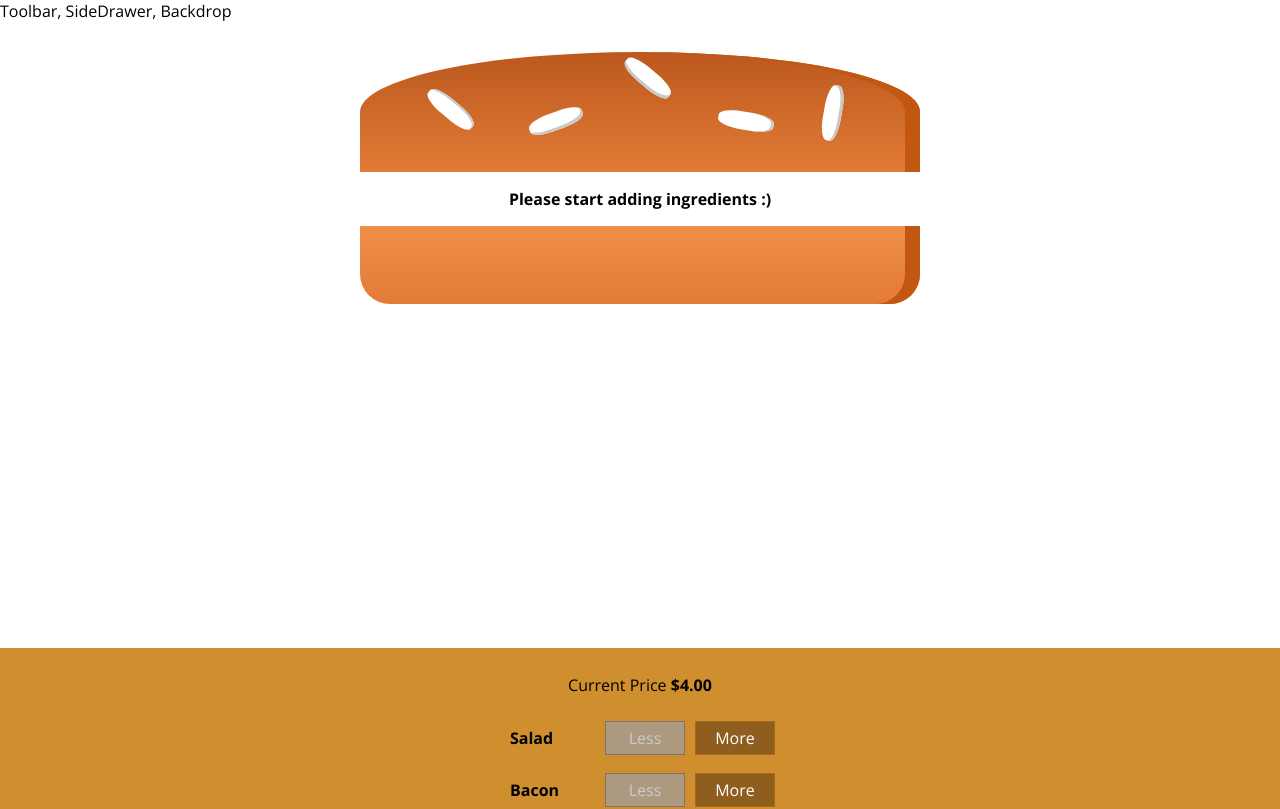
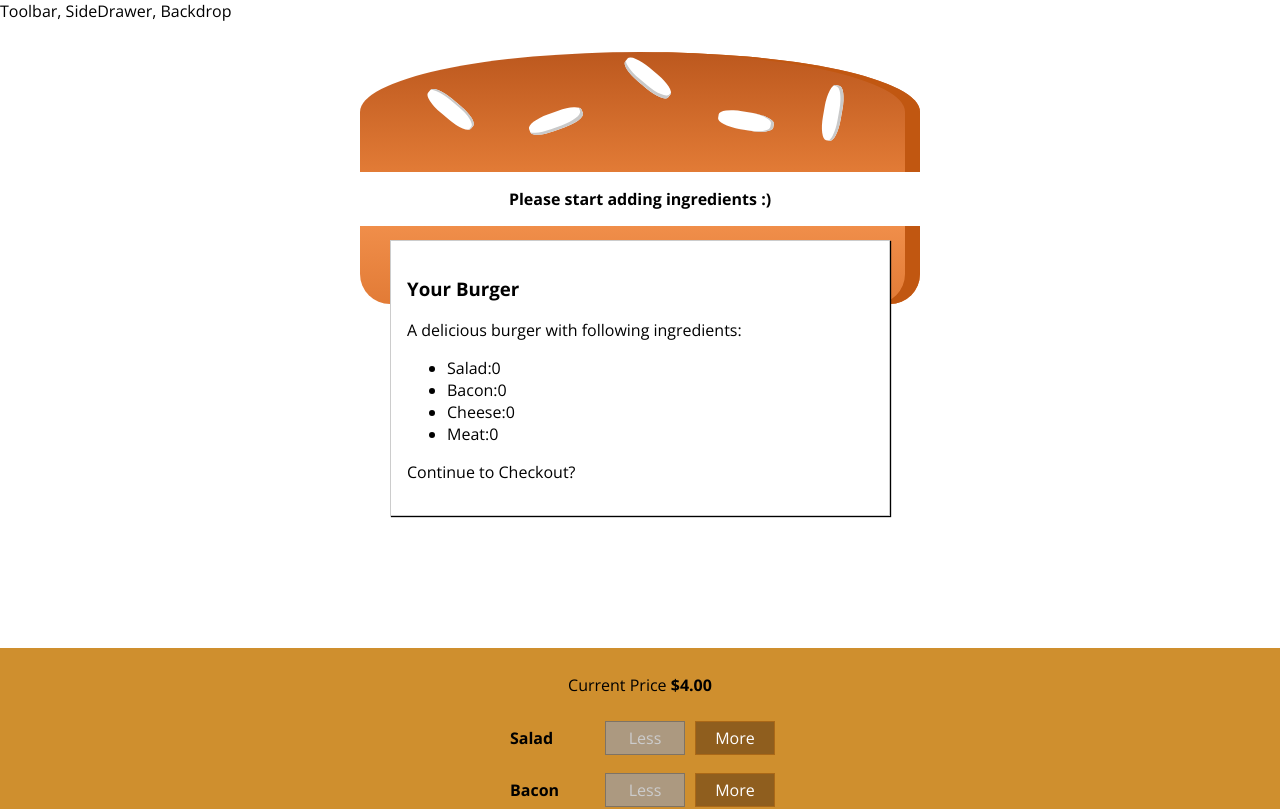
Before and after one commit to silvervian/BurgerBuilder, a React (Create React App) app: page / in a window 1280 px wide. Shown: the top 809 px of the page. Built offline with nearby package versions, Linux system fonts and the light colour scheme.

Commit message:
28.01.2020 - 168

```diff
--- /dev/null
+++ b/src/components/order-summary/order-summary.component.jsx
@@ -0,0 +1,24 @@
+import React from "react";
+
+import Aux from "../../hoc/auxillary.component";
+
+const OrderSummary = props => {
+  const ingredientsSummary = Object.keys(props.ingredients).map(igKey => {
+    return (
+      <li key={igKey}>
+        <span style={{ textTransform: "capitalize" }}>{igKey}:</span>
+        {props.ingredients[igKey]}
+      </li>
+    );
+  });
+  return (
+    <Aux>
+      <h3>Your Burger</h3>
+      <p>A delicious burger with following ingredients:</p>
+      <ul>{ingredientsSummary}</ul>
+      <p>Continue to Checkout?</p>
+    </Aux>
+  );
+};
+
+export default OrderSummary;
--- /dev/null
+++ b/src/components/ui/backdrop/backdrop.component.jsx
@@ -0,0 +1,5 @@
+import React from 'react'
+
+const BackDrop = props => ();
+
+export default BackDrop;
--- /dev/null
+++ b/src/components/ui/modal/modal.styless.scss
@@ -0,0 +1,18 @@
+.modal {
+  position: fixed;
+  z-index: 500;
+  background-color: white;
+  width: 70%;
+  border: 1px solid #ccc;
+  box-shadow: 1px 1px 1px black;
+  padding: 16px;
+  left: 15%;
+  top: 30%;
+  box-sizing: border-box;
+  transition: all 0.3s ease-out;
+
+  @media (min-width: 600px) {
+    width: 500px;
+    left: calc(50% - 250px);
+  }
+}
--- a/src/containers/burger-builder/burger-builder.component.jsx
+++ b/src/containers/burger-builder/burger-builder.component.jsx
@@ -3,6 +3,8 @@
 import Aux from "../../hoc/auxillary.component";
 import Burger from "../../components/burger/burger.component";
 import BuildControls from "../../components/burger/build-controls/build-controls.component";
+import Modal from "../../components/ui/modal/modal.component";
+import OrderSummary from "../../components/order-summary/order-summary.component";
 
 const INGREDIENTS_PRICES = {
   salad: 0.5,
@@ -69,6 +71,9 @@
     }
     return (
       <Aux>
+        <Modal>
+          <OrderSummary ingredients={this.state.ingredients} />
+        </Modal>
         <Burger ingredients={this.state.ingredients} />
         <BuildControls
           ingredientAdded={this.addIngredientsHandler}
```
Also changed, not shown: src/components/ui/modal/modal.component.jsx (added, +7 -0 lines).
